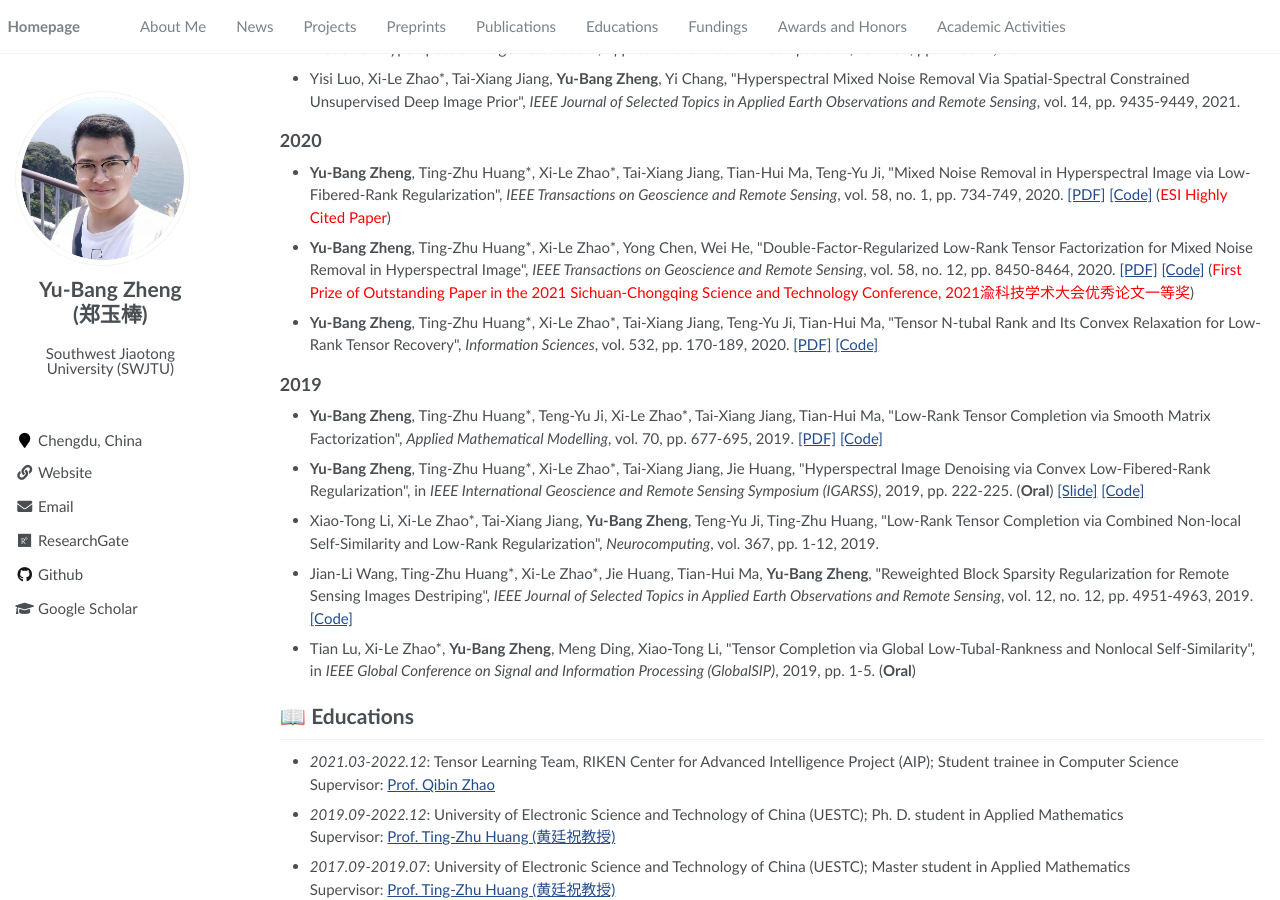
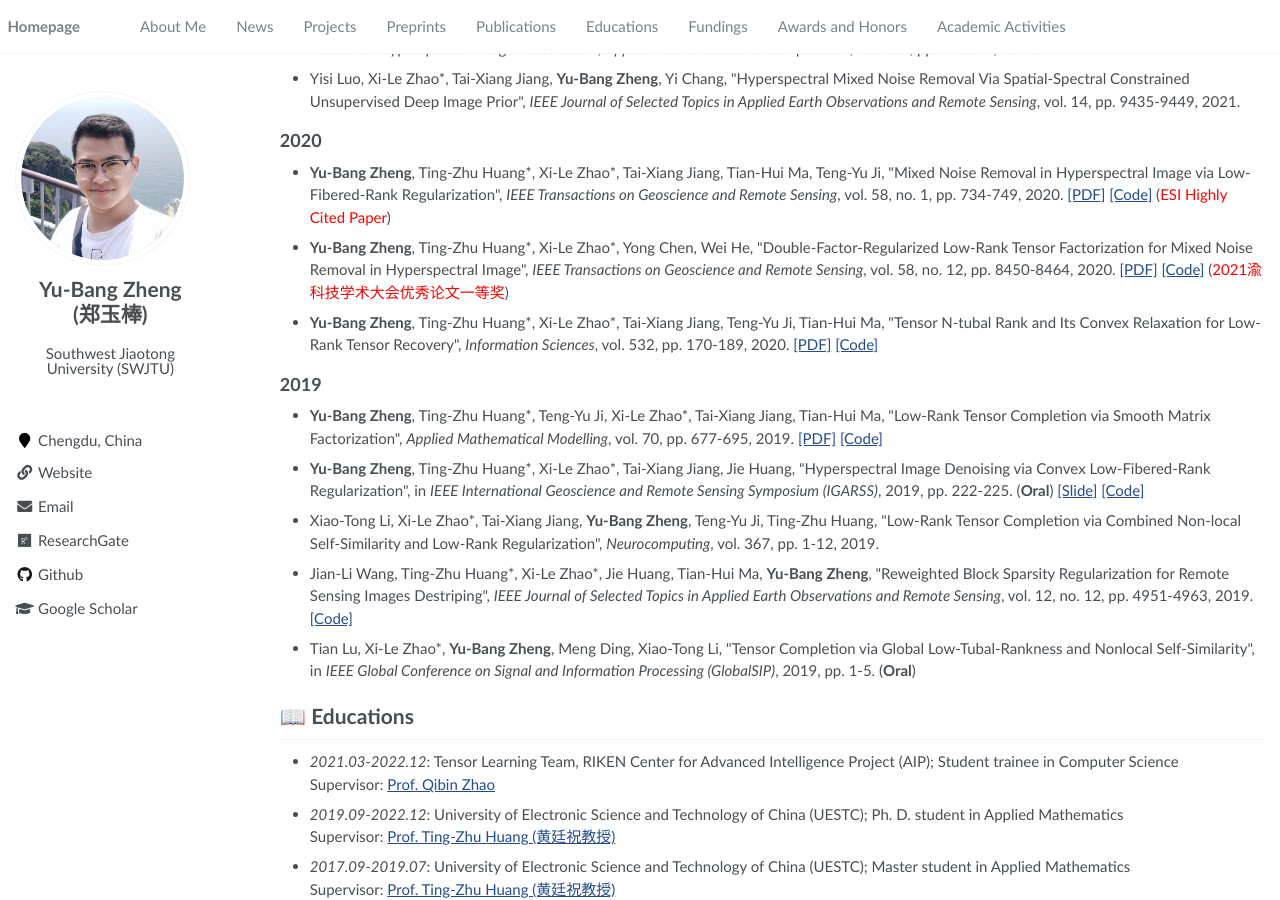
Before and after one commit to YuBangZheng/yubangzheng.github.io, a Jekyll site: the page built from pages/about.md, in a window 1280 px wide and 900 px high, scrolled down 1788 px. Built offline with Jekyll 4.4.1, drawn with Linux system fonts in a browser that asks for light colours; a script that is not in the unit is left out; some of the changed text lies outside the part shown.

Commit message:
Update about.md

```diff
--- a/pages/about.md
+++ b/pages/about.md
@@ -63,7 +63,7 @@
 
 ## 2024
 
-- **Yu-Bang Zheng**, Xi-Le Zhao\*, Junhua Zeng, Chao Li, Qibin Zhao, Heng-Chao Li, Ting-Zhu Huang, \"SVDinsTN: A Tensor Network Paradigm for Efficient Structure Search from Regularized Modeling Perspective\", _CVPR_, 2024. [[PDF]](https://arxiv.org/pdf/2305.14912.pdf) (<span style="color:red">poster-highlight, top 20% of accepted papers.</span>)
+- **Yu-Bang Zheng**, Xi-Le Zhao\*, Junhua Zeng, Chao Li, Qibin Zhao, Heng-Chao Li, Ting-Zhu Huang, \"SVDinsTN: A Tensor Network Paradigm for Efficient Structure Search from Regularized Modeling Perspective\", _CVPR_, 2024. [[PDF]](https://arxiv.org/pdf/2305.14912.pdf) (<span style="color:red">poster-highlight, top 20% of accepted papers</span>)
 
 - Wen-Jie Zheng, Xi-Le Zhao\*, **Yu-Bang Zheng**, Ting-Zhu Huang, \"Provable Stochastic Algorithm for Large-Scale Fully-Connected Tensor Network Decomposition\", _Journal of Scientific Computing_, vol. 98, art no. 16, pp. 1-27, 2024.
 
@@ -115,7 +115,7 @@
 
 - **Yu-Bang Zheng**, Ting-Zhu Huang\*, Xi-Le Zhao\*, Tai-Xiang Jiang, Tian-Hui Ma, Teng-Yu Ji, \"Mixed Noise Removal in Hyperspectral Image via Low-Fibered-Rank Regularization\", _IEEE Transactions on Geoscience and Remote Sensing_, vol. 58, no. 1, pp. 734-749, 2020. [[PDF]](https://ieeexplore.ieee.org/document/8854307) [[Code]](https://yubangzheng.github.io/codes/code_TGRS_low-fibered-rank.zip) (<span style="color:red">ESI Highly Cited Paper</span>)
 
-- **Yu-Bang Zheng**, Ting-Zhu Huang\*, Xi-Le Zhao\*, Yong Chen, Wei He, \"Double-Factor-Regularized Low-Rank Tensor Factorization for Mixed Noise Removal in Hyperspectral Image\", _IEEE Transactions on Geoscience and Remote Sensing_, vol. 58, no. 12, pp. 8450-8464, 2020. [[PDF]](https://ieeexplore.ieee.org/document/9084248) [[Code]](https://yubangzheng.github.io/codes/code_LRTFDFR.zip) (<span style="color:red">First Prize of Outstanding Paper in the 2021 Sichuan-Chongqing Science and Technology Conference, 2021渝科技学术大会优秀论文一等奖</span>)
+- **Yu-Bang Zheng**, Ting-Zhu Huang\*, Xi-Le Zhao\*, Yong Chen, Wei He, \"Double-Factor-Regularized Low-Rank Tensor Factorization for Mixed Noise Removal in Hyperspectral Image\", _IEEE Transactions on Geoscience and Remote Sensing_, vol. 58, no. 12, pp. 8450-8464, 2020. [[PDF]](https://ieeexplore.ieee.org/document/9084248) [[Code]](https://yubangzheng.github.io/codes/code_LRTFDFR.zip) (<span style="color:red">2021渝科技学术大会优秀论文一等奖</span>)
 
 - **Yu-Bang Zheng**, Ting-Zhu Huang\*, Xi-Le Zhao\*, Tai-Xiang Jiang, Teng-Yu Ji, Tian-Hui Ma, \"Tensor N-tubal Rank and Its Convex Relaxation for Low-Rank Tensor Recovery\", _Information Sciences_, vol. 532, pp. 170-189, 2020. [[PDF]](https://www.sciencedirect.com/science/article/pii/S0020025520303923) [[Code]](https://yubangzheng.github.io/codes/code_WSTNN.zip)
 
```
